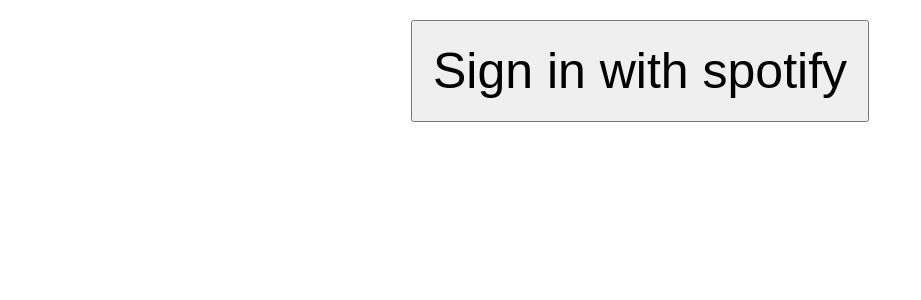
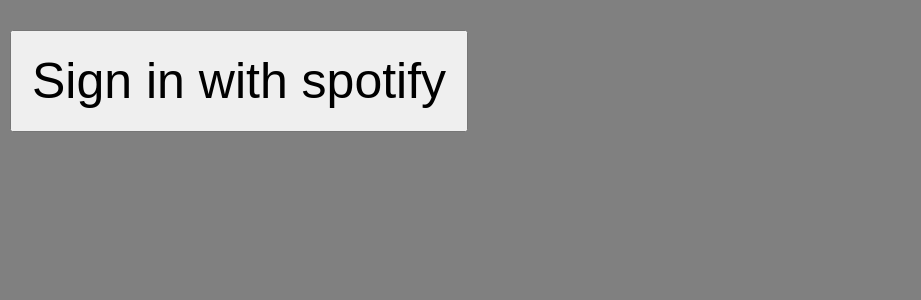
Before and after one commit to kasunvimu8/better-music-playlsit_visualizer, a React (Create React App) app: page / in a window 1280 px wide. Shown: the top 300 px of the page, without its empty margins (0-921 px from the left). Built offline with nearby package versions, Linux system fonts and the light colour scheme.

Commit message:
Added some changes in css

```diff
--- a/package.json
+++ b/package.json
@@ -6,7 +6,8 @@
     "query-string": "^6.2.0",
     "react": "^16.6.0",
     "react-dom": "^16.6.0",
-    "react-scripts": "2.0.5"
+    "react-scripts": "2.0.5",
+    "reset-css": "^4.0.1"
   },
   "scripts": {
     "start": "react-scripts start",
--- a/src/App.css
+++ b/src/App.css
@@ -1,32 +1,8 @@
-.App {
-  text-align: center;
+
+html,body {
+
+  background-color: gray;
 }
-
-.App-logo {
-  animation: App-logo-spin infinite 20s linear;
-  height: 40vmin;
+body{
+  padding: 10px;
 }
-
-.App-header {
-  background-color: #282c34;
-  min-height: 100vh;
-  display: flex;
-  flex-direction: column;
-  align-items: center;
-  justify-content: center;
-  font-size: calc(10px + 2vmin);
-  color: white;
-}
-
-.App-link {
-  color: #61dafb;
-}
-
-@keyframes App-logo-spin {
-  from {
-    transform: rotate(0deg);
-  }
-  to {
-    transform: rotate(360deg);
-  }
-}
--- a/src/App.js
+++ b/src/App.js
@@ -1,62 +1,22 @@
 import React, { Component } from 'react';
+import 'reset-css/reset.css';
 import './App.css';
 import queryString from 'query-string';
 
 let defaultStyle ={
-  color : '#00f'
-}
-let fakeServerData = {
-  user : {
-    name: 'kasun',
-    playlists :[
-        {
-          name : 'my-fav',
-          songs: [
-            {name :'uu',duration :2000},
-            {name:'mm',duration :3000},
-            {name:'kk',duration :3211}
+  color : '#fff',
+  'font-family' :'papyrus'
+};
 
-          ]
-
-        },
-        {
-          name :"my-best",
-          songs: [
-            {name :'uu',duration :2000},
-            {name:'mm',duration :3000},
-            {name:'kk',duration :3211}
-
-          ]
-        },
-        {
-          name: "my-hits",
-          songs: [
-            {name :'uu',duration :2000},
-            {name:'mm',duration :3000},
-            {name:'kk',duration :3211}
-
-          ]
-        },
-        {
-          name :"my-last",
-          songs: [
-            {name :'uu',duration :2000},
-            {name:'mm',duration :3000},
-            {name:'kk',duration :3211}
-
-          ]
-        }
-
-    ]
-
-  }
-
+function isEven(i){
+  return i%2;
 }
 
 class PlaylistsCount extends Component{
 render(){
+  let sty ={width : "40%" , display : 'inline-block','margin-bottom' :'10px','font-size' :'14px', 'line-height':'30px' };
   return(
-      <div style={{width : "40%" , display : 'inline-block'}}>
+      <div style={sty}>
         <h2 style={defaultStyle}> {this.props.playlists && this.props.playlists.length } Playlist's</h2>
 
       </div>
@@ -66,6 +26,8 @@
 }
 class HoursCount extends Component{
     render(){
+      let playliststyle={width : "40%" , display : 'inline-block','margine-bottom':'20px','font-size':'20px','line-height':'30px'}
+
       let allSongs = this.props.playlists.reduce((songs ,eachPlayList)=>{
         return songs.concat(eachPlayList.songs)
       },[])
@@ -75,7 +37,7 @@
       },0)
 
       return(
-          <div style={{width : "40%" , display : 'inline-block'}}>
+          <div style={playliststyle}>
             <h2 style={defaultStyle}>{Math.round(totalDuration/60)} Hours</h2>
 
           </div>
@@ -92,6 +54,7 @@
       <input type ="text" onKeyUp ={event =>
       this.props.changeText(event.target.value)
       }
+      style={{...defaultStyle,'color':'black' ,'font-size':'20px',padding:'10px'}}
       />
     </div>
   );
@@ -103,15 +66,17 @@
   render(){
     let playlist =this.props.playlist;
     return(
-      <div style ={{...defaultStyle,width:"25%",display:'inline-block'}}>
+      <div style ={{...defaultStyle,width:"25%",display:'inline-block',width:'20%',padding:'10px','margin-top':'4px','background-color':
+      isEven(this.props.index) ? '#9FBAC2' :'#808080	'
+      }}>
 
-        <img src ={ playlist.imageUrl} style={{width:'100px'}}/>
+        <img src ={ playlist.imageUrl} style={{width:'80px'}}/>
 
         <h3 >{playlist.name}</h3>
-        <ul style= {{...defaultStyle , textAlign : 'left'}}>
+        <ul style= {{...defaultStyle , textAlign : 'left', 'margin-top':'10px','font-weight':'bold'}}>
 
           { playlist.songs.map(song => //map the
-          <li> {song.name}</li>
+          <li style={{'padding-top':'2px'}}> {song.name}</li>
           )}
 
         </ul>
@@ -226,8 +191,8 @@
 
               <Filter changeText = { text => this.setState({filterString :text} )}/>
 
-             { playlistToRender .map(playlist => //mapping the values to Playlist
-                <Playlist playlist ={ playlist}/>
+             { playlistToRender .map((playlist,i)=> //mapping the values to Playlist
+                <Playlist playlist ={playlist}   index={i}/>
                 )}
 
           </div> :<button  onClick={()=> {
```
